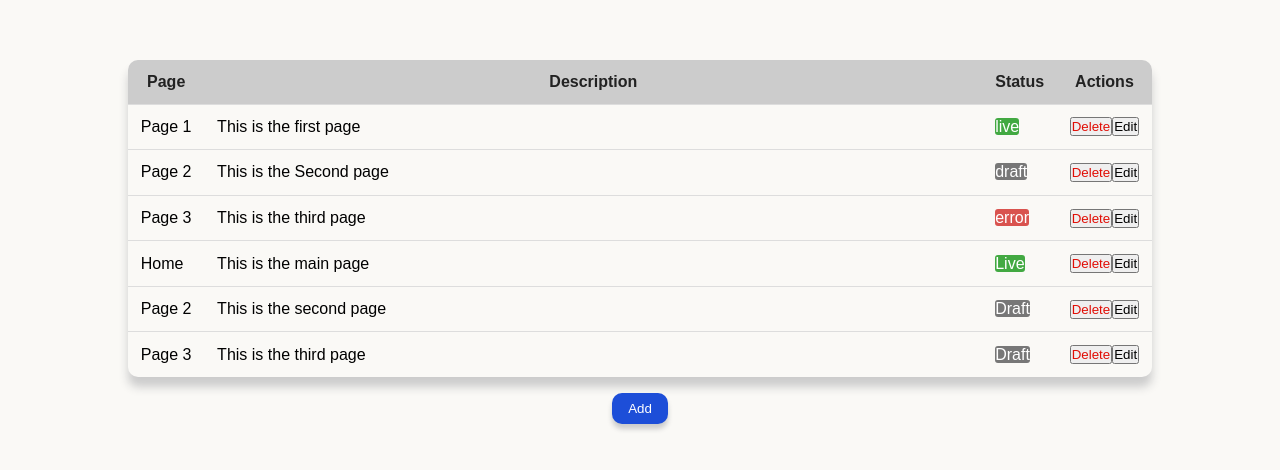
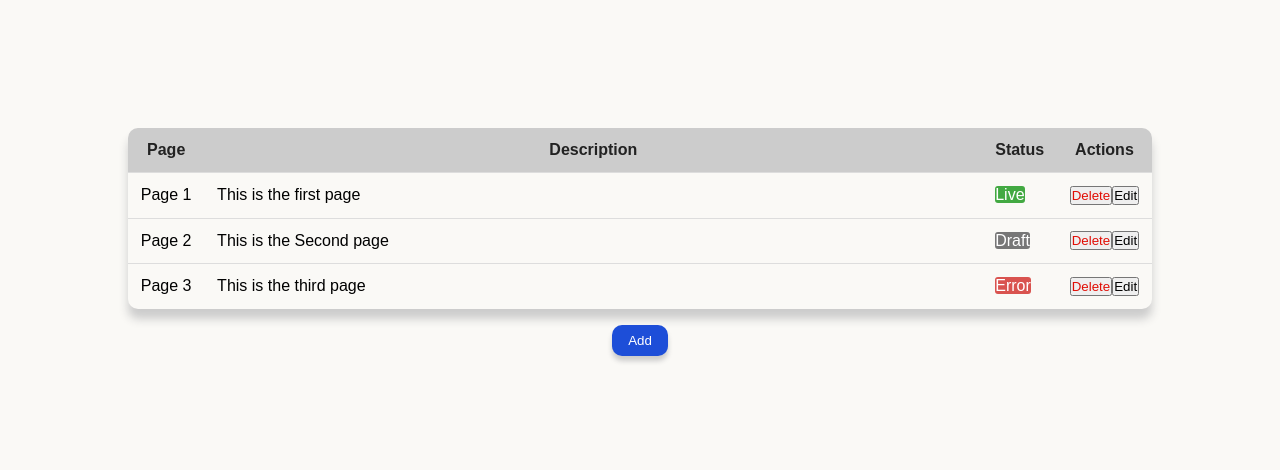
Before and after one commit to Ayodhya-98/React_crud, a React (Create React App) app: page / in a window 1280 px wide. Shown: the part 158-628 px from the top of the page. Built offline with nearby package versions, Linux system fonts and the light colour scheme.

Commit message:
edit  react project

```diff
--- a/src/App.jsx
+++ b/src/App.jsx
@@ -10,12 +10,12 @@ import {Modal} from "./components/Modal"
 function App() {
   const [modalOpen, setModalOpen] =useState(false);
 
-const rows=[
+const [rows,setRows]=useState([
   {page:"Page 1",description:"This is the first page",status:"live"},
   {page:"Page 2",description:"This is the Second page",status:"draft"},
   {page:"Page 3",description:"This is the third page",status:"error"},
 
-]
+]);
 
   return (
     <div className="App">
--- a/src/components/Table.jsx
+++ b/src/components/Table.jsx
@@ -18,11 +18,13 @@ export const Table=({rows})=>{
             <tbody>
                 {
                     rows.map((row,idx)=>{
+                        const statusText=
+                            row.status.charAt(0).toUpperCase() +row.status.slice(1);
                       return <tr key={idx}>
                         <td>{row.page}</td>
                          <td className="expand">{row.description}</td>
                          <td>
-                        <span className={`label label-${row.status}`}>{row.status}</span>
+                        <span className={`label label-${row.status}`}>{statusText}</span>
                     </td>
                     <td>
                     <span className="actions">
@@ -31,51 +33,9 @@ export const Table=({rows})=>{
                         </span>
                     </td>
                       </tr>
-                    })
-                }
-                <tr>
-                    <td>Home</td>
-                    <td>This is the main page</td>
-                    <td>
-                        <span className="label label-live">Live</span>
-                    </td>
-                    <td>
-                    <span className="actions">
-                    <button className="delete-btn">Delete</button>
-                    <button>Edit</button>
-                        </span>
-                    </td>
-                </tr>
+                    })}
 
-                <tr>
-                    <td>Page 2</td>
-                    <td>This is the second page</td>
-                    <td>
-                        <span className="label label-draft">Draft</span>
-                    </td>
-                    <td>
-                    <span className="actions">
-                    <button className="delete-btn">Delete</button>
-                    <button>Edit</button>
-                    </span>
 
-                    </td>
-                </tr>
-
-                <tr>
-                    <td>Page 3</td>
-                    <td>This is the third page</td>
-                    <td>
-                        <span className="label label-draft">Draft</span>
-                    </td>
-                    <td>
-                    <span className="actions">
-                    <button className="delete-btn">Delete</button>
-                    <button>Edit</button>
-                    </span>
-
-                    </td>
-                </tr>
             </tbody>
         </table>
     </dev>;
```
